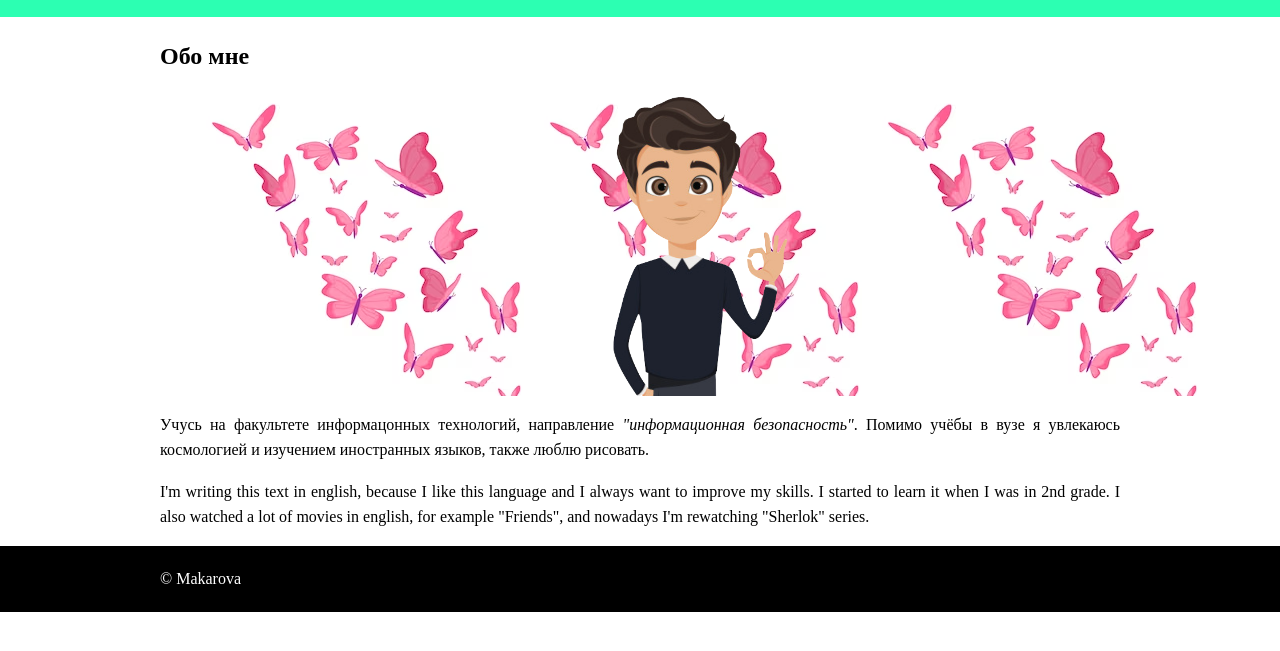
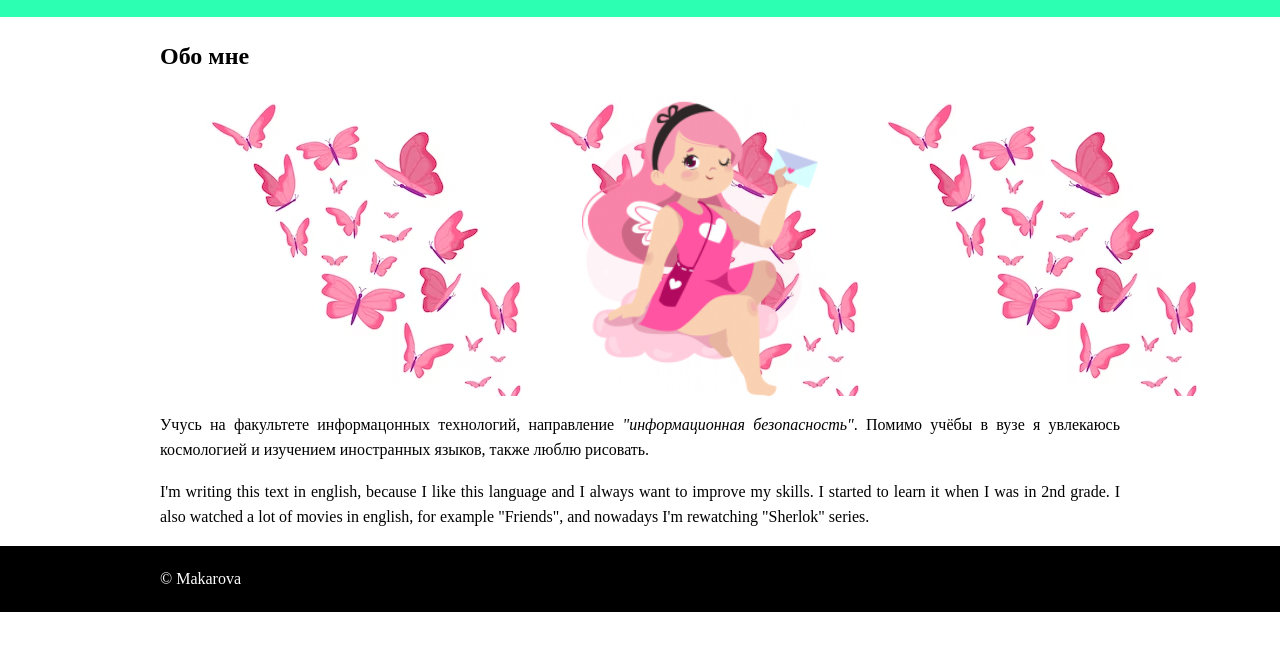
Before and after one commit to LizaKotik/LizaKotik.github.io, a plain HTML site: page lab 1/about.html in a window 1280 px wide. Shown: the part 61-712 px from the top of the page. Drawn offline with Linux system fonts and the light colour scheme.

Commit message:
Update about.html

```diff
--- a/lab 1/about.html
+++ b/lab 1/about.html
@@ -23,7 +23,7 @@
             <section id="about">
                 <h1>Обо мне</h1>
                 <figure class="avatar">
-                    <img height="300px" src="images/person.png" alt="Person">
+                    <img height="300px" src="images/girl.png" alt="Person">
                 </figure>
                 <p>
                     Учусь на факультете информацонных технологий, направление <cite>"информационная безопасность"</cite>.
```
